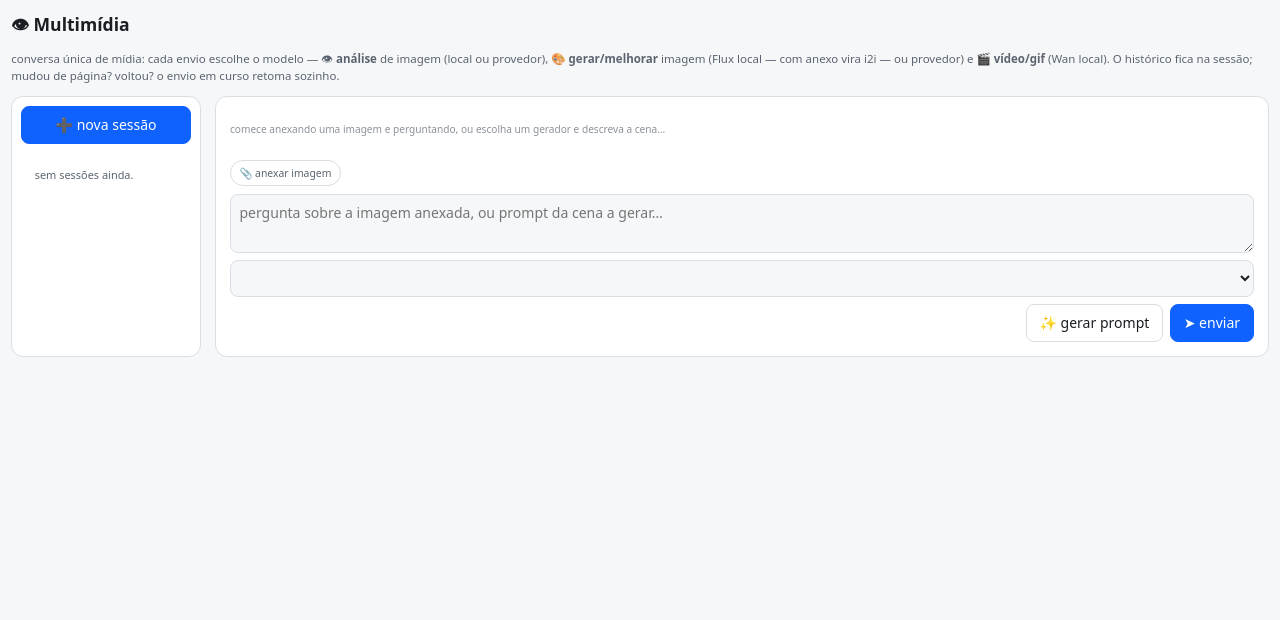
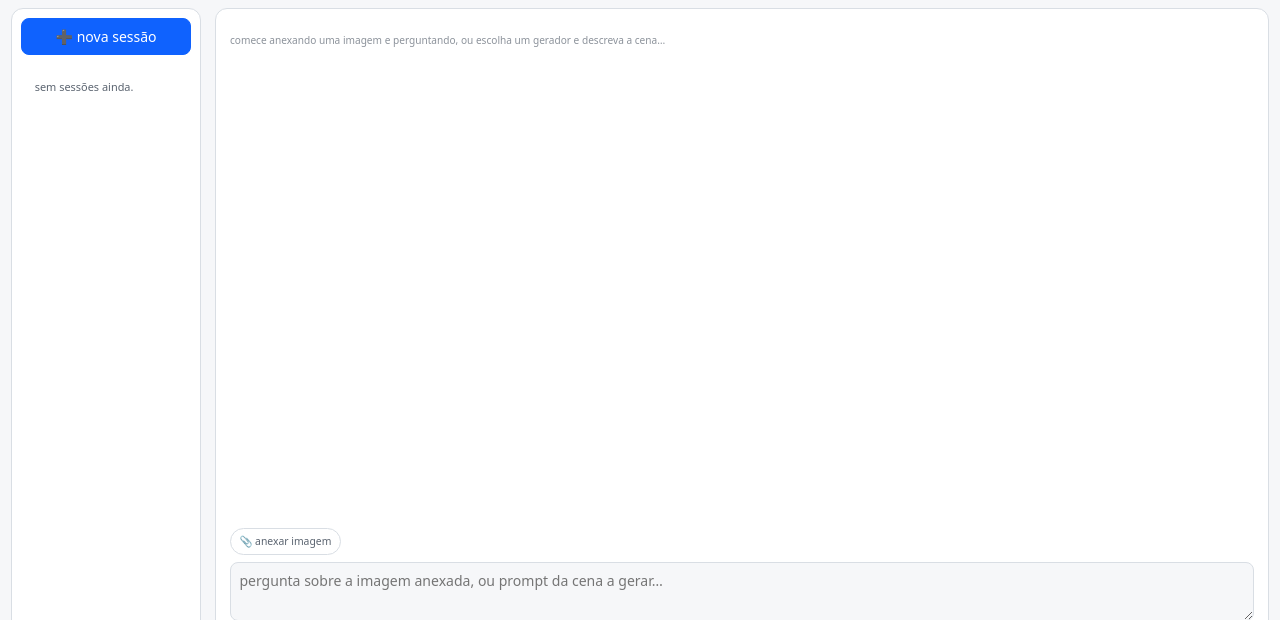
Before and after one commit to rodneysilva/rag-llama, a Python web app: template templates/midia.html in a window 1280 px wide. Shown: the part 51-671 px from the top of the page. Run offline with Jinja, Linux system fonts and the light colour scheme; the template is opened without the code that fills it, so the values that code supplies are empty.

Commit message:
fix: multimidia no MESMO contrato do chat (sem h1/descricao/wrapper - grid direto no main do app-shell: mesma altura util, alinhado com o topo, div orfao do wrapper removido)

```diff
--- a/templates/midia.html
+++ b/templates/midia.html
@@ -2,16 +2,11 @@
   {% block titulo %}Multimídia{% endblock %}
 {% block classe %}pagina-midia{% endblock %}
 {% block conteudo %}
-<div class="pagina-conteudo">
+{# MESMO contrato do CHAT (pedido do dono 28/08: "multimídia com a mesma
+   largura E ALTURA que o chat"): sem h1/descrição — o grid vai DIRETO ao
+   main do .app-shell e estica a viewport inteira menos o topbar. #}
 <div id="m-dados" data-sessao='{{ m_sessao.id }}'
      data-job='{{ (m_sessao.job_ativo or None) | tojson }}' hidden></div>
-
-<h1>👁 Multimídia</h1>
-<p class="descricao">conversa única de mídia: cada envio escolhe o modelo —
-  👁 <b>análise</b> de imagem (local ou provedor), 🎨 <b>gerar/melhorar</b>
-  imagem (Flux local — com anexo vira i2i — ou provedor) e 🎬
-  <b>vídeo/gif</b> (Wan local). O histórico fica na sessão; mudou de página?
-  voltou? o envio em curso retoma sozinho.</p>
 
 <div class="midia-grid">
   {# ── sidebar de sessões — PADRÃO ÚNICO com o chat do multimídia ── #}
@@ -120,8 +115,6 @@
       </div>
     </form>
   </section>
-</div>
-
 </div>
 
 <script>
```
